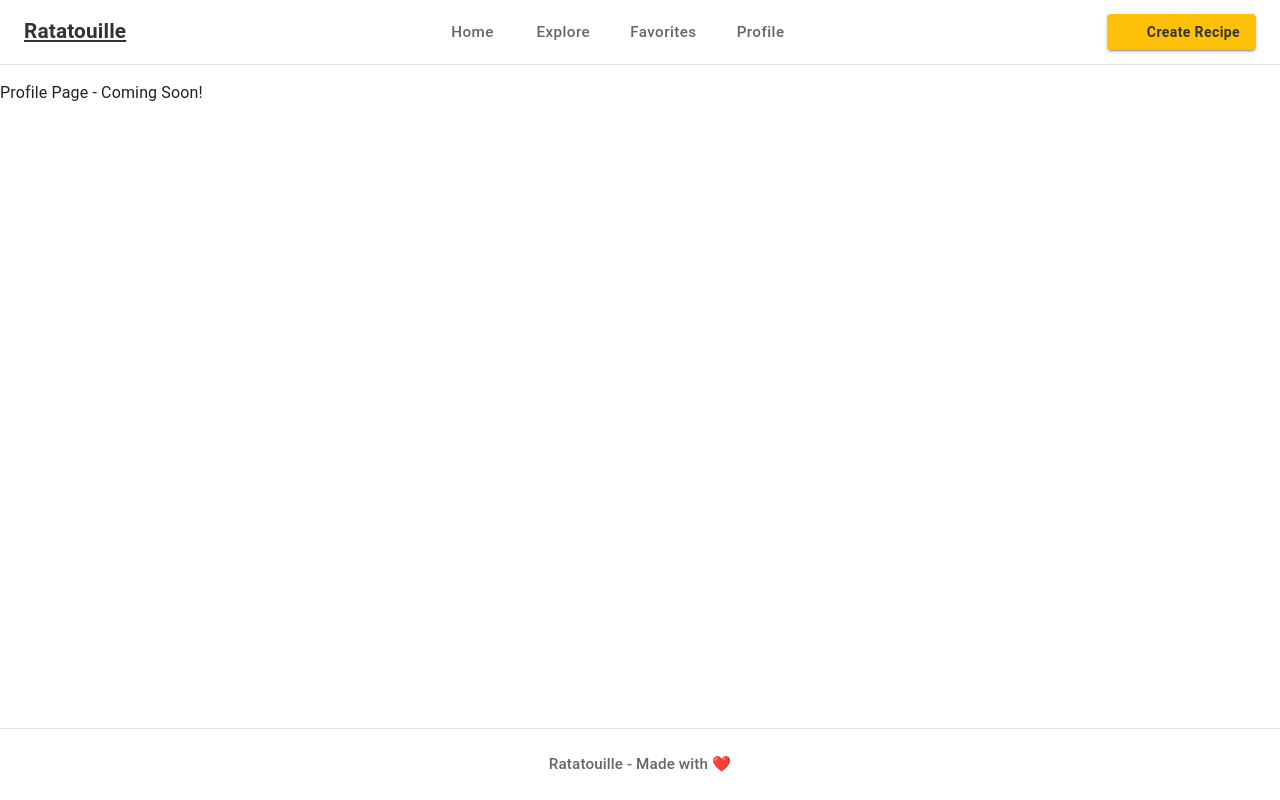
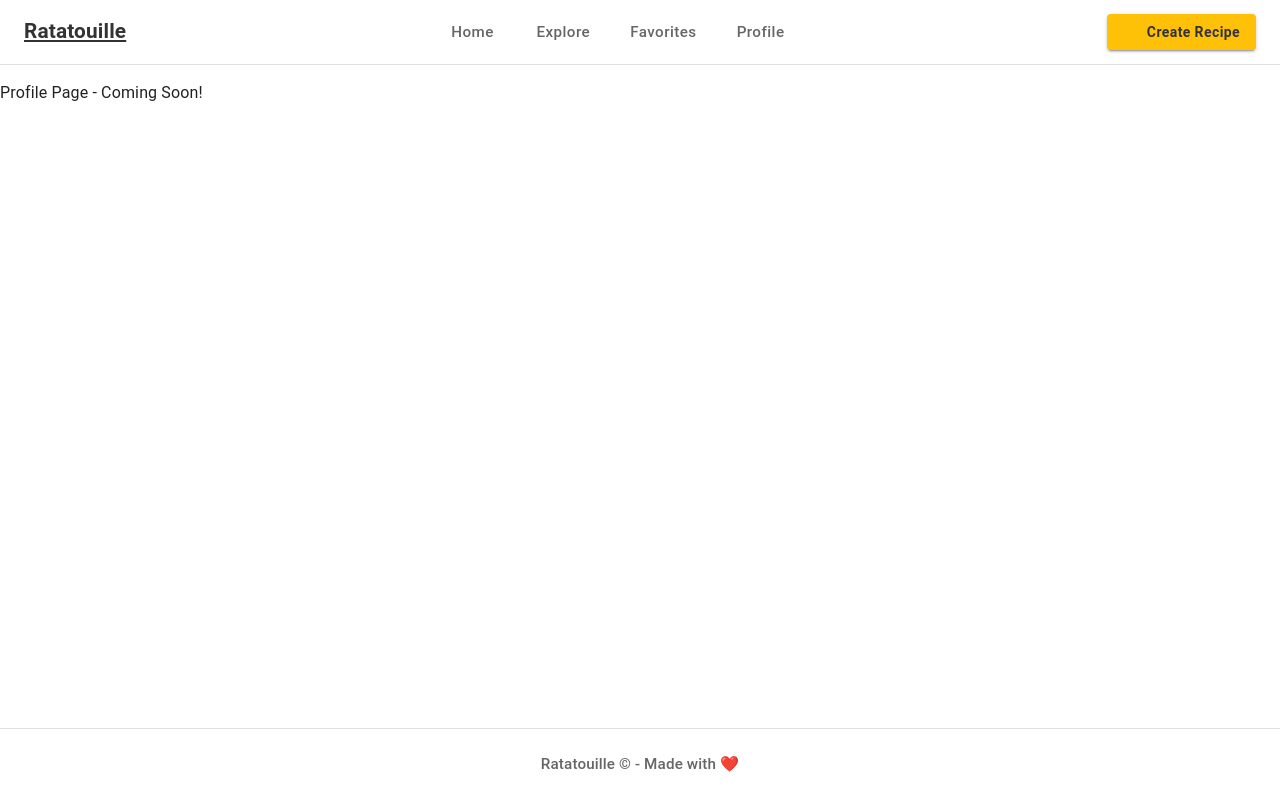
Before and after one commit to Darn3ls/Ratatouille-React, a React (Vite) app: page /profile in a window 1280 px wide. Built offline with nearby package versions, Linux system fonts and the light colour scheme; some icons are missing.

Commit message:
update footer

```diff
--- a/src/components/layout/Footer.jsx
+++ b/src/components/layout/Footer.jsx
@@ -20,7 +20,7 @@ export default function Footer() {
             fontSize: '0.95rem',
           }}
         >
-          Ratatouille - Made with ❤️
+          Ratatouille © - Made with ❤️
         </Typography>
       </Container>
     </Box>
```
